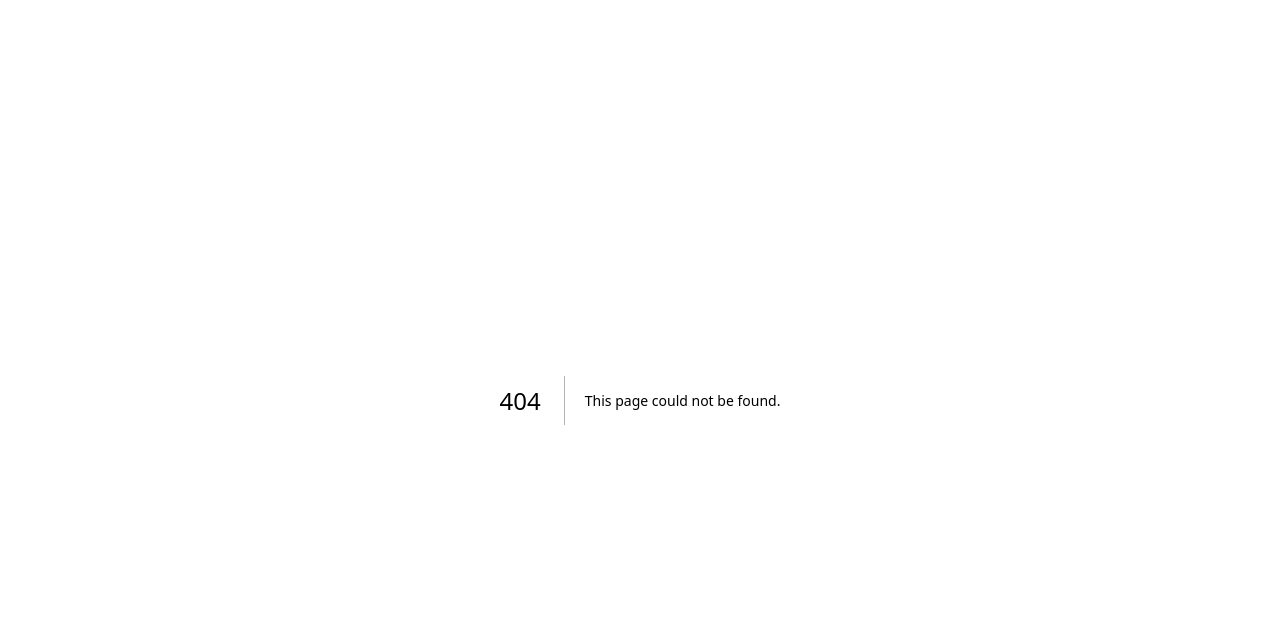
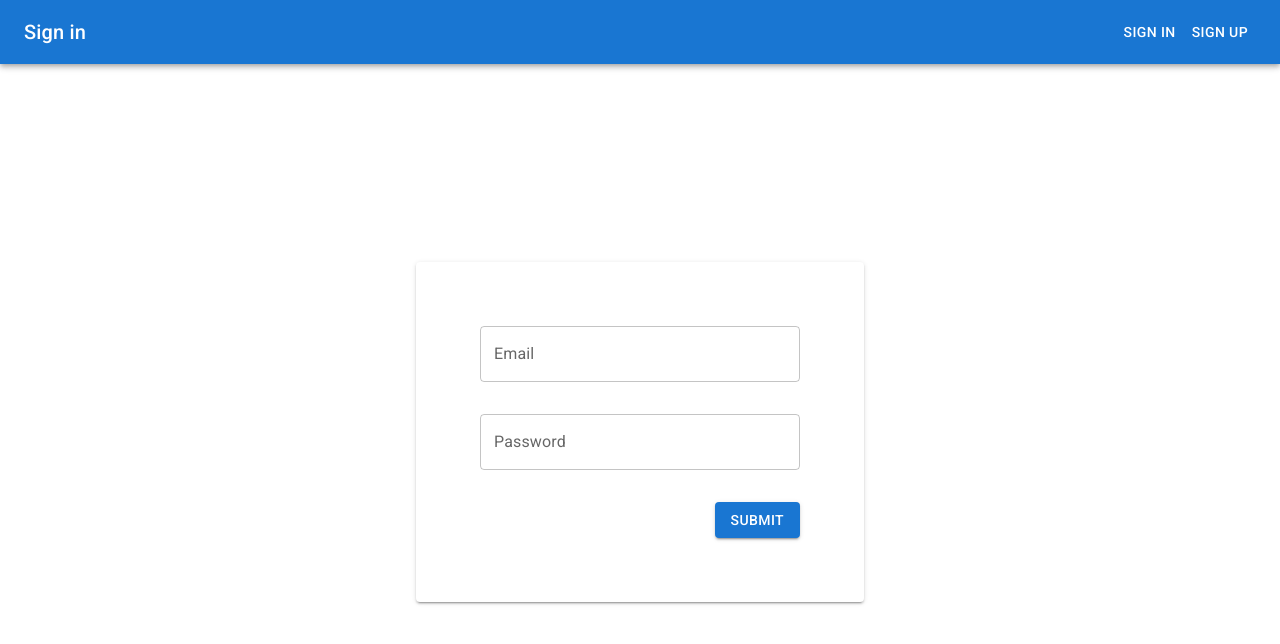
Before and after one commit to rd-xx/user-management-frontend, a Next.js app: page /sign-in in a window 1280 px wide. Before the commit this address had no page. Shown: the top 644 px of the page. Built offline with nearby package versions, Linux system fonts and the light colour scheme.

Commit message:
chore: add sign-in route

```diff
--- a/src/components/Page.tsx
+++ b/src/components/Page.tsx
@@ -5,6 +5,7 @@ import Button from '@mui/material/Button';
 import Grid from '@mui/material/Grid';
 import Box from '@mui/material/Box';
 import Head from 'next/head';
+import Link from 'next/link';
 
 export default function Page(props: {
   title: string;
@@ -22,8 +23,12 @@ export default function Page(props: {
               <Typography variant="h6" component="div" sx={{ flexGrow: 1 }}>
                 {props.title}
               </Typography>
-              <Button color="inherit">Sign in</Button>
-              <Button color="inherit">Sign up</Button>
+              <Button LinkComponent={Link} href="/sign-in" color="inherit">
+                Sign in
+              </Button>
+              <Button LinkComponent={Link} href="/sign-up" color="inherit">
+                Sign up
+              </Button>
             </Toolbar>
           </AppBar>
         </Grid>
--- /dev/null
+++ b/src/components/ui/Form.tsx
@@ -0,0 +1,34 @@
+import { Formik, Form as FormikForm } from 'formik';
+import Button from '@mui/material/Button';
+import Paper from '@mui/material/Paper';
+import Stack from '@mui/material/Stack';
+import Box from '@mui/system/Box';
+import * as yup from 'yup';
+
+export default function Form(props: {
+  onSubmit: (values: any) => void;
+  initialValues: Record<string, unknown>;
+  validationSchema: yup.Schema;
+  children: React.ReactNode;
+}) {
+  return (
+    <Paper component={Box} width="35%" padding={8} elevation={2}>
+      <Formik
+        initialValues={props.initialValues}
+        validationSchema={props.validationSchema}
+        onSubmit={props.onSubmit}
+      >
+        <FormikForm>
+          <Stack direction="column" spacing={4}>
+            {props.children}
+            <Box display="flex" justifyContent="end">
+              <Button variant="contained" type="submit">
+                Submit
+              </Button>
+            </Box>
+          </Stack>
+        </FormikForm>
+      </Formik>
+    </Paper>
+  );
+}
--- /dev/null
+++ b/src/components/ui/FormField.tsx
@@ -0,0 +1,46 @@
+import { LocalizationProvider, DatePicker } from '@mui/x-date-pickers';
+import { AdapterLuxon } from '@mui/x-date-pickers/AdapterLuxon';
+import { TextField } from '@mui/material';
+import { useField } from 'formik';
+
+export default function FormField(props: {
+  name: string;
+  label: string;
+  type?: string;
+}) {
+  const [field, { touched, error }, { setValue }] = useField(props.name);
+
+  if (props.type !== 'date')
+    return (
+      <TextField
+        id={props.name}
+        label={props.label}
+        placeholder={props.label}
+        {...field}
+        type={props.type ?? 'text'}
+        error={Boolean(touched && error)}
+        helperText={touched && error}
+      />
+    );
+  else
+    return (
+      <LocalizationProvider dateAdapter={AdapterLuxon}>
+        <DatePicker
+          value={field.value}
+          onChange={(value) => {
+            setValue(value.toISO());
+          }}
+          renderInput={(params) => (
+            <TextField
+              label={props.label}
+              placeholder={props.label}
+              error={Boolean(touched && error)}
+              helperText={touched && error}
+              {...params}
+            />
+          )}
+          disableMaskedInput
+        />
+      </LocalizationProvider>
+    );
+}
--- a/src/pages/_app.tsx
+++ b/src/pages/_app.tsx
@@ -1,4 +1,7 @@
+import CssBaseline from '@mui/material/CssBaseline';
 import type { AppProps } from 'next/app';
+import { Provider } from 'react-redux';
+import store from '../utils/stores';
 
 import '@fontsource/roboto/300.css';
 import '@fontsource/roboto/400.css';
@@ -6,5 +9,10 @@ import '@fontsource/roboto/500.css';
 import '@fontsource/roboto/700.css';
 
 export default function App({ Component, pageProps }: AppProps) {
-  return <Component {...pageProps} />;
+  return (
+    <Provider store={store}>
+      <CssBaseline />
+      <Component {...pageProps} />
+    </Provider>
+  );
 }
--- /dev/null
+++ b/src/pages/sign-in.tsx
@@ -0,0 +1,54 @@
+import FormField from '../components/ui/FormField';
+import { useAppDispatch } from '../utils/stores';
+import UserForm from '../components/ui/Form';
+import { signIn } from '../services/api';
+import { useRouter } from 'next/router';
+import Page from '../components/Page';
+import * as yup from 'yup';
+import { setJwt } from '../slices/session.slice';
+import routes from '../utils/routes';
+
+const validationSchema = yup.object().shape({
+  email: yup.string().email().required().label('E-mail'),
+  password: yup.string().min(8).required().label('Password'),
+});
+
+const initialValues = {
+  email: '',
+  password: '',
+};
+
+export default function SignIn() {
+  const dispatch = useAppDispatch();
+  const router = useRouter();
+
+  async function handleSubmit({
+    email,
+    password,
+  }: {
+    email: string;
+    password: string;
+  }) {
+    console.log('inside submit');
+
+    const jwt = await signIn(email, password);
+
+    console.log(jwt);
+
+    dispatch(setJwt(jwt));
+    router.push(routes.home());
+  }
+
+  return (
+    <Page title="Sign in">
+      <UserForm
+        initialValues={initialValues}
+        validationSchema={validationSchema}
+        onSubmit={handleSubmit}
+      >
+        <FormField name="email" label="Email" />
+        <FormField name="password" label="Password" type="password" />
+      </UserForm>
+    </Page>
+  );
+}
--- /dev/null
+++ b/src/services/api.ts
@@ -0,0 +1,11 @@
+import apiRoutes from '../utils/apiRoutes';
+import axios from 'axios';
+
+export async function signIn(email: string, password: string) {
+  const response = await axios.post(apiRoutes.user.sign.in(), {
+    email,
+    password,
+  });
+
+  return response.data.result;
+}
--- /dev/null
+++ b/src/slices/session.slice.ts
@@ -0,0 +1,53 @@
+import { createSlice, createAsyncThunk } from '@reduxjs/toolkit';
+import { AppState } from '../utils/stores';
+import { signIn } from '../services/api';
+
+export interface SessionState {
+  jwt: string | null;
+  status: 'loading' | 'idle';
+}
+
+const initialState = {
+  jwt: null,
+  status: 'loading',
+};
+
+export const sessionSlice = createSlice({
+  name: 'session',
+  initialState,
+  reducers: {
+    setJwt: (state, action) => {
+      state.jwt = action.payload;
+      state.status = 'idle';
+
+      localStorage.setItem('jwt', action.payload);
+    },
+    clear: (state) => {
+      state.jwt = null;
+      state.status = 'idle';
+
+      localStorage.removeItem('jwt');
+    },
+  },
+  extraReducers: (builder) => {
+    builder
+      .addCase(loginAsync.pending, (state) => {
+        state.status = 'loading';
+      })
+      .addCase(loginAsync.fulfilled, (state, action) => {
+        state.jwt = action.payload.result;
+        state.status = 'idle';
+      });
+  },
+});
+
+export const loginAsync = createAsyncThunk(
+  'session/signIn',
+  async (payload: { email: string; password: string }) => {
+    const response = await signIn(payload.email, payload.password);
+    return response;
+  }
+);
+
+export const { setJwt, clear } = sessionSlice.actions;
+export const selectSession = (state: AppState) => state.session;
--- /dev/null
+++ b/src/utils/apiRoutes.ts
@@ -0,0 +1,15 @@
+const apiRoutes = {
+  // User
+  user: {
+    read: {
+      single: (userId: string) => `http://localhost:4000/users/${userId}`,
+      collection: () => `http://localhost:4000/users`,
+    },
+    sign: {
+      up: () => `http://localhost:4000/users/create`,
+      in: () => `http://localhost:4000/users/login`,
+    },
+  },
+};
+
+export default apiRoutes;
--- /dev/null
+++ b/src/utils/routes.ts
@@ -0,0 +1,16 @@
+const routes = {
+  home: () => '/',
+  users: {
+    create: () => '/users/create',
+    read: {
+      collection: () => '/users',
+      single: (userId: string) => `/users/${userId}`,
+    },
+  },
+  sign: {
+    in: () => '/sign/in',
+    up: () => '/sign/up',
+  },
+};
+
+export default routes;
--- /dev/null
+++ b/src/utils/stores.ts
@@ -0,0 +1,21 @@
+import { useDispatch, useSelector, TypedUseSelectorHook } from 'react-redux';
+import { sessionSlice } from '../slices/session.slice';
+import { configureStore } from '@reduxjs/toolkit';
+
+export function makeStore() {
+  return configureStore({
+    reducer: {
+      session: sessionSlice.reducer,
+    },
+  });
+}
+
+const store = makeStore();
+export default store;
+
+export type AppState = ReturnType<typeof store.getState>;
+export type AppDispatch = typeof store.dispatch;
+
+// Use throughout your app instead of plain `useDispatch` and `useSelector`
+export const useAppDispatch = () => useDispatch<AppDispatch>();
+export const useAppSelector: TypedUseSelectorHook<AppState> = useSelector;
```
Also changed, not shown: package.json (+9 -1 lines), 1 other file (tests, documents, lock files or other folders).
